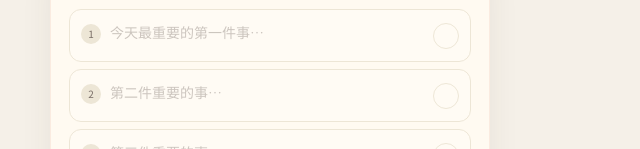
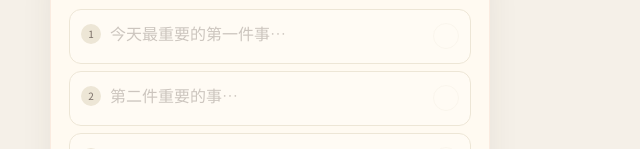
Before and after one commit to KrisYe1/oneminute, a plain HTML site: page index.html in a window 1280 px wide. Shown: the part 651-800 px from the top of the page, 370-1010 px from the left. Drawn offline with nearby package versions, Linux system fonts and the light colour scheme.

Commit message:
Add files via upload

```diff
--- a/index.html
+++ b/index.html
@@ -212,15 +212,17 @@
     .tc-title{font-size:13px;font-weight:300;letter-spacing:.1em;color:var(--ink);}
     .tc-count{font-size:11px;font-weight:300;color:var(--ink-light);letter-spacing:.04em;}
     .tc-list{display:flex;flex-direction:column;gap:7px;margin-bottom:10px;}
-    .tc-item{display:flex;align-items:flex-start;gap:9px;background:rgba(255,252,245,.8);border:1px solid var(--cream-dark);border-radius:12px;padding:12px 11px;transition:opacity .3s;}
+    .tc-item{display:flex;align-items:flex-start;gap:9px;background:rgba(255,252,245,.8);border:1px solid var(--cream-dark);border-radius:12px;padding:12px 11px;transition:opacity .3s,border-color .2s,background .2s,box-shadow .2s;cursor:text;}
+    .tc-item:focus-within{border-color:rgba(212,130,110,.38);background:#fffaf3;box-shadow:0 2px 10px rgba(212,130,110,.08);}
     .tc-item.done-item{opacity:.46;}
     .tc-item.done-item .tc-input{text-decoration:line-through;color:var(--ink-light);}
     .tc-num{width:20px;height:20px;border-radius:50%;background:var(--cream-dark);font-size:10px;font-weight:400;color:var(--ink-light);display:flex;align-items:center;justify-content:center;flex-shrink:0;margin-top:2px;transition:background .3s,color .3s;}
     .tc-item.done-item .tc-num{background:var(--todo);color:white;}
     .tc-input-wrap{flex:1;min-width:0;}
-    .tc-input{width:100%;background:none;border:none;font-family:inherit;font-size:14px;font-weight:300;color:var(--ink);outline:none;line-height:1.45;-webkit-appearance:none;resize:none;overflow:hidden;}
+    .tc-input{width:100%;background:none;border:none;font-family:inherit;font-size:16px;font-weight:300;color:var(--ink);outline:none;line-height:1.45;-webkit-appearance:none;resize:none;overflow:hidden;min-height:24px;}
     .tc-input::placeholder{color:var(--ink-light);opacity:.38;}
     .tc-check{width:26px;height:26px;border-radius:50%;border:1.5px solid var(--cream-dark);background:none;display:flex;align-items:center;justify-content:center;cursor:pointer;flex-shrink:0;margin-top:1px;font-size:11px;color:transparent;transition:background .3s,border-color .3s,color .3s,transform .3s cubic-bezier(.34,1.56,.64,1);-webkit-user-select:none;user-select:none;}
+    .tc-check:disabled{opacity:.28;cursor:default;}
     .tc-item.done-item .tc-check{background:var(--todo);border-color:var(--todo);color:white;transform:scale(1.05);}
     .tc-motivation{font-size:11px;font-weight:300;letter-spacing:.06em;color:var(--ink-light);text-align:center;padding:6px 0 2px;line-height:1.65;}
     .tc-motivation.all-done{color:var(--todo);}
@@ -743,6 +745,13 @@ const todayStr=new Date().toDateString();
 if(localStorage.getItem('onemin_tododate')!==todayStr){ localStorage.setItem('onemin_tododate',todayStr); localStorage.removeItem('onemin_todos'); }
 let todos=JSON.parse(localStorage.getItem('onemin_todos')||JSON.stringify([{id:'t1',text:'',done:false},{id:'t2',text:'',done:false},{id:'t3',text:'',done:false}]));
 function saveTodos(){ localStorage.setItem('onemin_todos',JSON.stringify(todos)); }
+function sizeTodoInput(inp){ inp.style.height='auto'; inp.style.height=inp.scrollHeight+'px'; }
+function focusTodo(index){
+  setTimeout(()=>{
+    const el=document.querySelector(`.tc-input[data-index="${index}"]`);
+    if(el&&!el.readOnly){ el.focus(); el.setSelectionRange(el.value.length,el.value.length); }
+  },60);
+}
 
 function renderTodo(){
   const list=$('todoList'); list.innerHTML='';
@@ -753,15 +762,32 @@ function renderTodo(){
     const num=document.createElement('div'); num.className='tc-num'; num.textContent=i+1;
     const wrap=document.createElement('div'); wrap.className='tc-input-wrap';
     const inp=document.createElement('textarea'); inp.className='tc-input';
-    inp.placeholder=PLACEHOLDERS[i]; inp.value=todo.text; inp.rows=1;
+    inp.placeholder=PLACEHOLDERS[i]; inp.value=todo.text; inp.rows=1; inp.maxLength=80; inp.dataset.index=i;
+    inp.setAttribute('aria-label',`今日第 ${i+1} 件事`);
     if(todo.done)inp.readOnly=true;
-    inp.addEventListener('input',()=>{ inp.style.height='auto'; inp.style.height=inp.scrollHeight+'px'; todos[i].text=inp.value; saveTodos(); renderMotivation(); });
+    inp.addEventListener('input',()=>{
+      sizeTodoInput(inp);
+      todos[i].text=inp.value;
+      saveTodos();
+      btn.disabled=!todos[i].text.trim()&&!todos[i].done;
+      renderMotivation();
+    });
+    inp.addEventListener('keydown',e=>{
+      if(e.key==='Enter'&&!e.shiftKey){
+        e.preventDefault();
+        if(i<todos.length-1)focusTodo(i+1); else inp.blur();
+      }
+    });
     wrap.appendChild(inp);
     const btn=document.createElement('button'); btn.className='tc-check'; btn.innerHTML=todo.done?'✓':'';
-    btn.onclick=()=>{ if(!todos[i].text.trim()&&!todos[i].done)return; todos[i].done=!todos[i].done; saveTodos(); renderTodo(); if(todos.every(t=>t.done))showToast('✦ 今日三件事全部完成！'); };
+    btn.type='button';
+    btn.setAttribute('aria-label',todo.done?'标记为未完成':'标记为完成');
+    btn.disabled=!todo.text.trim()&&!todo.done;
+    btn.onclick=()=>{ if(!todos[i].text.trim()&&!todos[i].done)return; todos[i].done=!todos[i].done; saveTodos(); renderTodo(); if(todos.every(t=>t.done))showToast('✦ 今日三件事全部完成！'); else if(todos[i].done){ const next=todos.findIndex(t=>!t.done&&!t.text.trim()); if(next>=0)focusTodo(next); } };
+    item.addEventListener('click',e=>{ if(e.target===btn||todo.done)return; inp.focus(); });
     item.appendChild(num); item.appendChild(wrap); item.appendChild(btn);
     list.appendChild(item);
-    setTimeout(()=>{ inp.style.height='auto'; inp.style.height=inp.scrollHeight+'px'; },0);
+    setTimeout(()=>sizeTodoInput(inp),0);
   });
   renderMotivation();
 }
```
